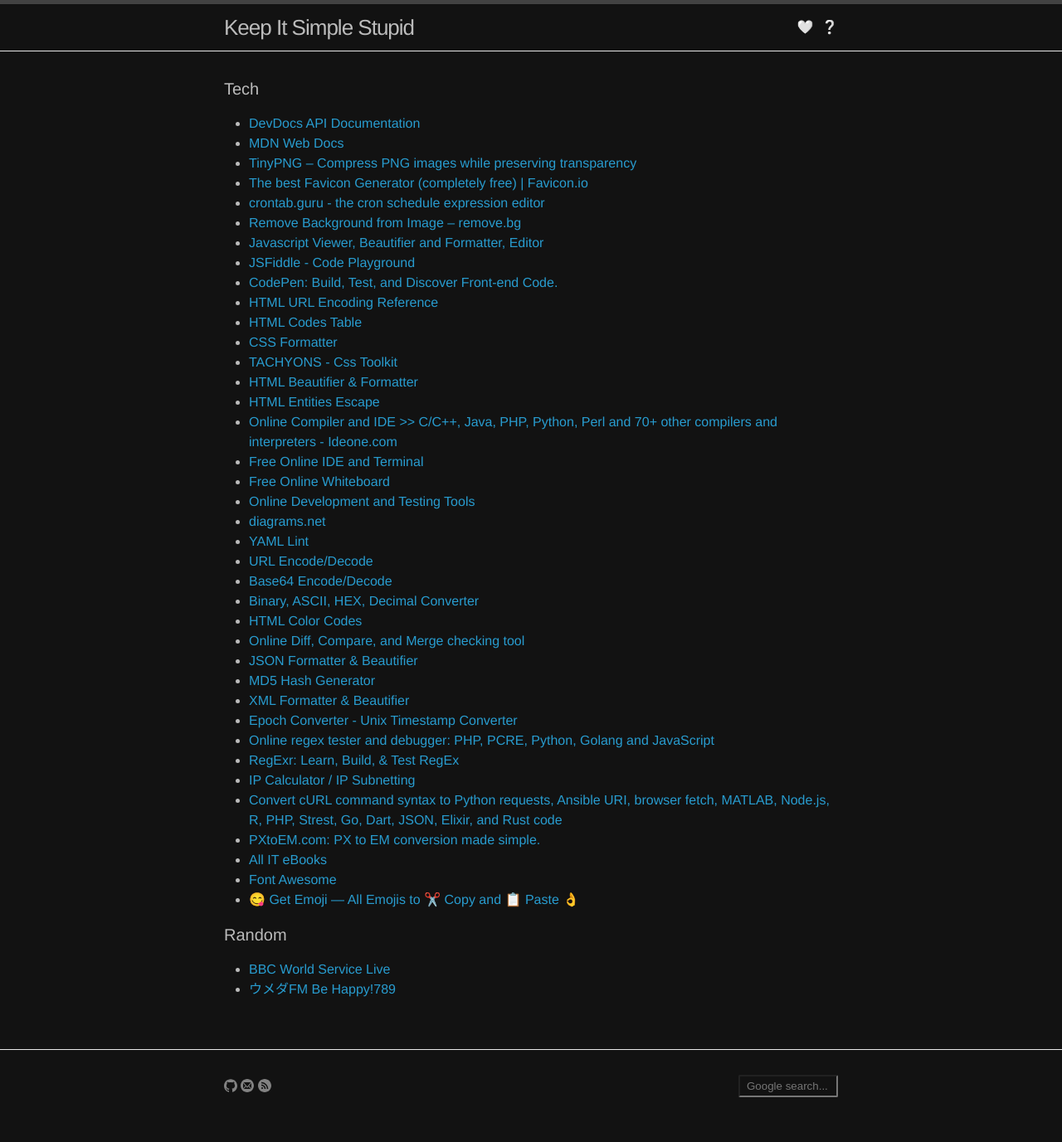
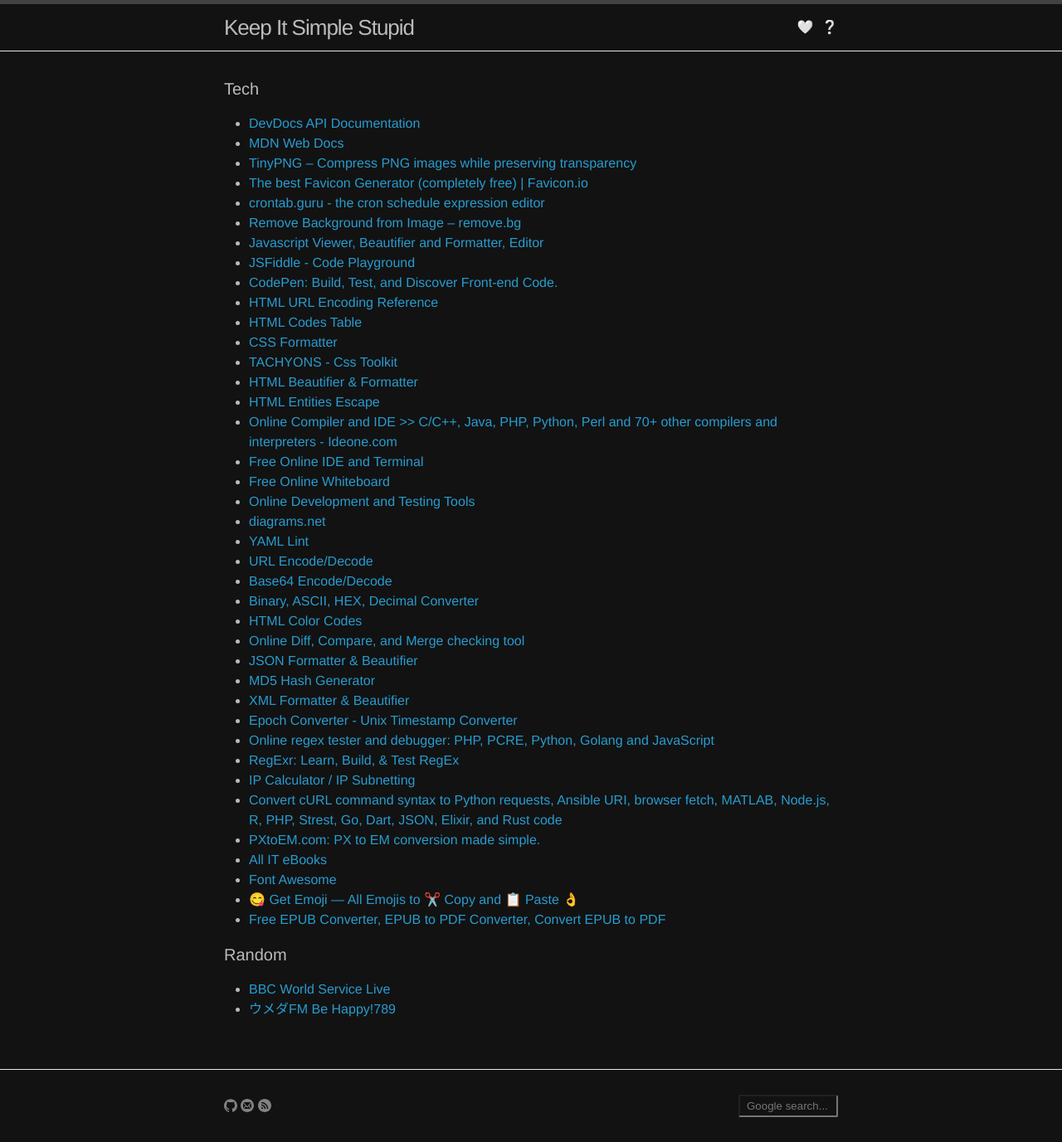
Before and after one commit to yuan-jiang/yuan-jiang.github.io, a Jekyll site: the page built from bookmarks.md, in a window 1280 px wide. Shown: the whole page at 83% size. Built offline with Jekyll 4.4.1, drawn with Linux system fonts in a browser that asks for light colours; before the commit the page ends 1353 px from its top, so only the background shows below that.

Commit message:
Add epub converter site

```diff
--- a/_data/bookmarks.yml
+++ b/_data/bookmarks.yml
@@ -76,6 +76,8 @@
       link: https://tech.jastin.net/how-to-display-font-awesome-only-css/
     - title: 😋 Get Emoji — All Emojis to ✂️ Copy and 📋 Paste 👌
       link: https://getemoji.com/
+    - title: Free EPUB Converter, EPUB to PDF Converter, Convert EPUB to PDF
+      link: https://www.epubconverter.com/
 
 - category: Random
   bookmarks:
```
